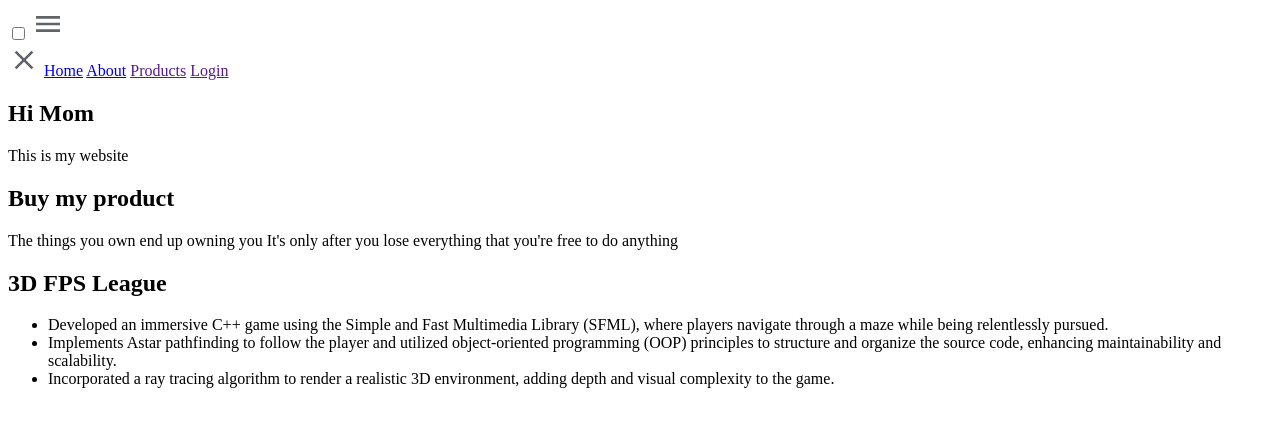
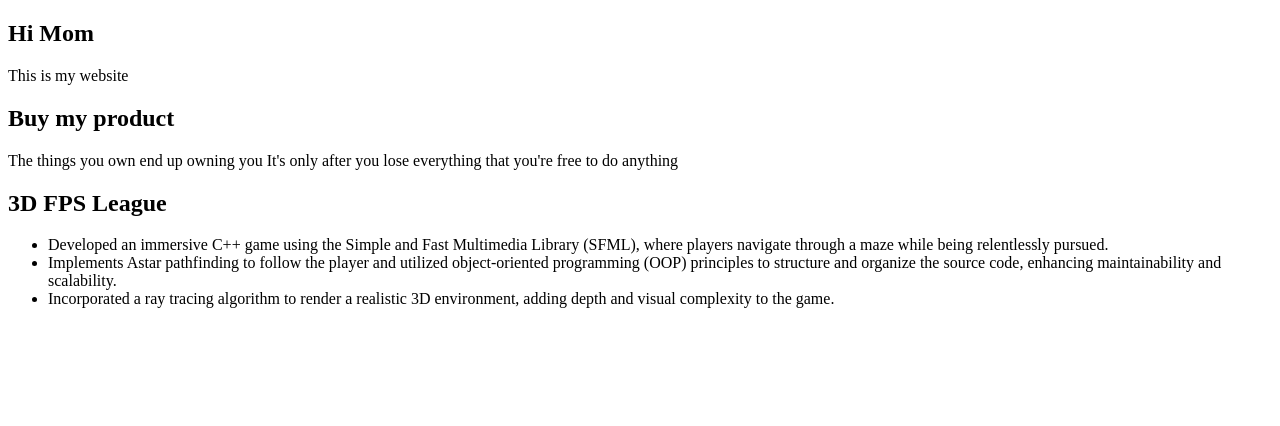
Before and after one commit to skylee01244/personal-website, a plain HTML site: page index.html in a window 1280 px wide. Drawn offline with Linux system fonts and the light colour scheme.

```diff
--- a/index.html
+++ b/index.html
@@ -5,28 +5,10 @@
     <meta name="viewport" content="width=device-width, initial-scale=1.0">
     <link rel="stylesheet" href="./style.css">
     <script defer src='./index.js'></script>
-    <script defer src="./app.js"></script>
     <title>Sky</title>
 </head>
 <body>
-    <nav>
-        <input type="checkbox" id="sidebar-active">
-        <label for="sidebar-active" class="open-sidebar-button">
-            <svg xmlns="http://www.w3.org/2000/svg" height="32" viewBox="0 -960 960 960" width="32" fill="#5f6368"><path d="M120-240v-80h720v80H120Zm0-200v-80h720v80H120Zm0-200v-80h720v80H120Z"/></svg>
-        </label>
 
-        <label id="overlay" for="sidebar-active"></label>
-        <div class="links-container">
-            <label for="sidebar-active" class="close-sidebar-button">
-                <svg xmlns="http://www.w3.org/2000/svg" height="32" viewBox="0 -960 960 960" width="32" fill="#5f6368"><path d="m256-200-56-56 224-224-224-224 56-56 224 224 224-224 56 56-224 224 224 224-56 56-224-224-224 224Z"/></svg>
-            </label>
-
-            <a class="home-link" href="index.html">Home</a>
-            <a href="projects.html">About</a>
-            <a href="">Products</a>
-            <a href="">Login</a>
-        </div>
-    </nav>
 
 
 
```
Also changed, not shown: font/type1/Font1-Regular.otf (added), font/type1/Font1-Regular.ttf (added), font/type2/Font2-Regular.otf (added), font/type2/Font2-Regular.ttf (added), main.css (deleted), stypes.css (added).
